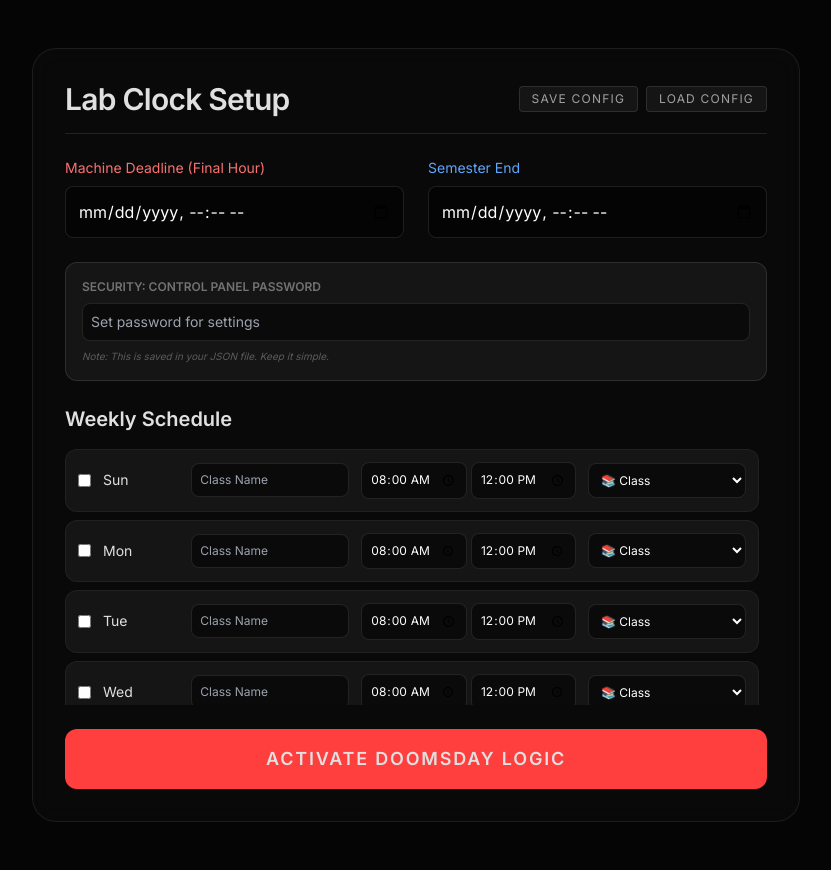
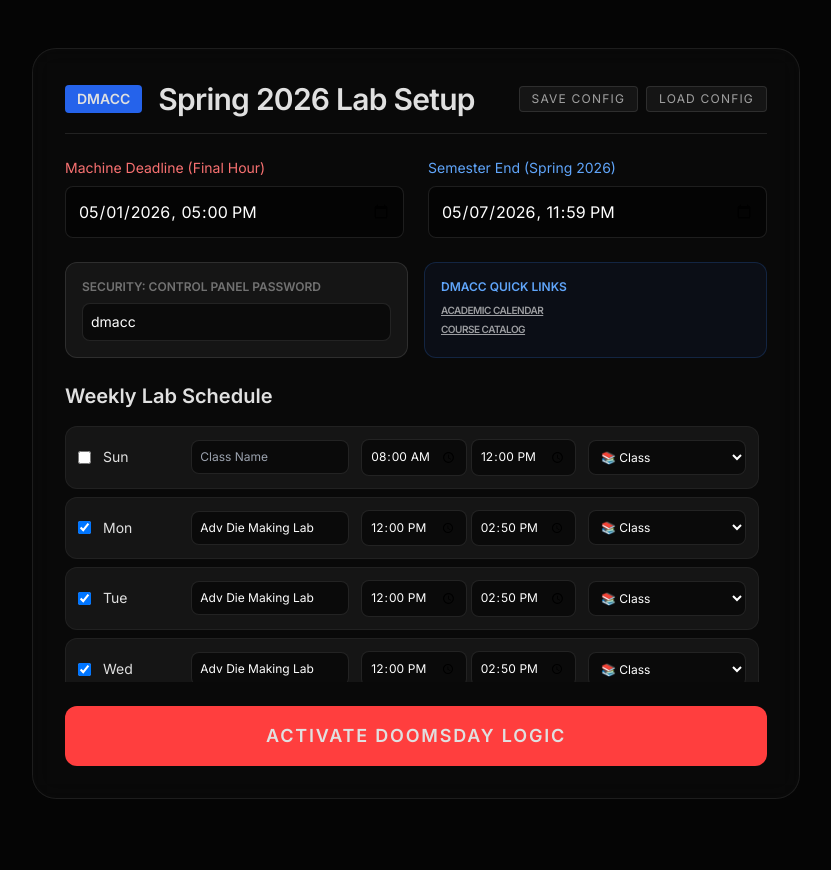
Before and after one commit to jostallin/Lab-Count-Down-Domesday-clock, a plain HTML site: page index.html in a window 1280 px wide. Shown: the whole page, without its empty margins (224-1055 px from the left). After the commit the page ends 847 px from the top, so only its background shows below. Drawn offline with nearby package versions, Linux system fonts and the light colour scheme.

Commit message:
Update title and labels for DMACC Edition

```diff
--- a/index.html
+++ b/index.html
@@ -3,7 +3,7 @@
 <head>
     <meta charset="UTF-8">
     <meta name="viewport" content="width=device-width, initial-scale=1.0">
-    <title>Lab Doomsday Clock - Hours Edition</title>
+    <title>Lab Doomsday Clock - DMACC Edition</title>
     <script src="https://cdn.tailwindcss.com"></script>
     <style>
         @import url('https://fonts.googleapis.com/css2?family=Orbitron:wght@400;700&family=Inter:wght@400;600&display=swap');
@@ -102,7 +102,10 @@
     <!-- SETUP VIEW -->
     <div id="setup-view" class="w-full max-w-3xl glass-panel p-8 space-y-6 my-auto">
         <div class="flex flex-col md:flex-row justify-between items-start md:items-center border-b border-white/10 pb-4 gap-4">
-            <h1 class="text-3xl font-bold tracking-tight">Lab Clock Setup</h1>
+            <div class="flex items-center gap-4">
+                <div class="bg-blue-600 px-3 py-1 rounded font-bold text-sm">DMACC</div>
+                <h1 class="text-3xl font-bold tracking-tight">Spring 2026 Lab Setup</h1>
+            </div>
             <div class="flex gap-2">
                 <button onclick="exportConfig()" class="btn-secondary px-3 py-1 rounded text-xs uppercase tracking-widest text-white/60">Save Config</button>
                 <button onclick="document.getElementById('import-input').click()" class="btn-secondary px-3 py-1 rounded text-xs uppercase tracking-widest text-white/60">Load Config</button>
@@ -116,19 +119,27 @@
                 <input type="datetime-local" id="machine-deadline" class="w-full p-3 rounded-lg">
             </div>
             <div>
-                <label class="block text-sm font-medium mb-2 text-blue-400">Semester End</label>
+                <label class="block text-sm font-medium mb-2 text-blue-400">Semester End (Spring 2026)</label>
                 <input type="datetime-local" id="semester-deadline" class="w-full p-3 rounded-lg">
             </div>
         </div>
 
-        <div class="p-4 bg-white/5 rounded-xl border border-white/10">
-            <label class="block text-xs font-bold uppercase text-white/40 mb-2">Security: Control Panel Password</label>
-            <input type="text" id="admin-pass" placeholder="Set password for settings" class="w-full p-2 rounded-lg text-sm">
-            <p class="text-[10px] mt-2 text-white/30 italic">Note: This is saved in your JSON file. Keep it simple.</p>
+        <div class="grid grid-cols-1 md:grid-cols-2 gap-4">
+            <div class="p-4 bg-white/5 rounded-xl border border-white/10">
+                <label class="block text-xs font-bold uppercase text-white/40 mb-2">Security: Control Panel Password</label>
+                <input type="text" id="admin-pass" placeholder="Set password" class="w-full p-2 rounded-lg text-sm">
+            </div>
+            <div class="p-4 bg-blue-900/10 rounded-xl border border-blue-500/20">
+                <label class="block text-xs font-bold uppercase text-blue-400 mb-2">DMACC Quick Links</label>
+                <div class="flex flex-col gap-1 text-[10px] uppercase font-bold tracking-tighter">
+                    <a href="https://www.dmacc.edu/calendar/index.html" target="_blank" class="text-white/60 hover:text-white underline">Academic Calendar</a>
+                    <a href="https://catalog.dmacc.edu/" target="_blank" class="text-white/60 hover:text-white underline">Course Catalog</a>
+                </div>
+            </div>
         </div>
 
         <div class="space-y-4">
-            <h2 class="text-xl font-semibold">Weekly Schedule</h2>
+            <h2 class="text-xl font-semibold">Weekly Lab Schedule</h2>
             <div id="schedule-container" class="space-y-2 max-h-64 overflow-y-auto pr-2 custom-scrollbar"></div>
         </div>
 
@@ -158,7 +169,7 @@
                 <div class="text-[0.6rem] uppercase tracking-widest mb-4 opacity-60 text-blue-400">Potential Bonus Hours</div>
                 <div class="flex items-baseline justify-center gap-2">
                     <span id="bonus-hours" class="text-8xl md:text-9xl font-bold digital-font glow-blue text-blue-500">00</span>
-                    <span class="text-2xl digital-font text-blue-900">HRS</span>
+                    <span class="text-2xl digital-font text-red-900 opacity-20">BONUS</span>
                 </div>
             </div>
         </div>
@@ -179,11 +190,21 @@
 
     <script>
         const daysOfWeek = ['Sunday', 'Monday', 'Tuesday', 'Wednesday', 'Thursday', 'Friday', 'Saturday'];
+
+        // Updated Spring 2026 Schedule: Adv Die Making Lab (Mon-Thu 12:00-14:50)
         let config = {
-            password: '',
-            machineDeadline: null,
-            semesterDeadline: null,
-            schedule: daysOfWeek.map(day => ({ day, active: false, name: '', start: '08:00', end: '12:00', type: 'class' }))
+            password: 'dmacc',
+            machineDeadline: '2026-05-01T17:00',
+            semesterDeadline: '2026-05-07T23:59',
+            schedule: [
+                { day: 'Sunday', active: false, name: '', start: '08:00', end: '12:00', type: 'class' },
+                { day: 'Monday', active: true, name: 'Adv Die Making Lab', start: '12:00', end: '14:50', type: 'class' },
+                { day: 'Tuesday', active: true, name: 'Adv Die Making Lab', start: '12:00', end: '14:50', type: 'class' },
+                { day: 'Wednesday', active: true, name: 'Adv Die Making Lab', start: '12:00', end: '14:50', type: 'class' },
+                { day: 'Thursday', active: true, name: 'Adv Die Making Lab', start: '12:00', end: '14:50', type: 'class' },
+                { day: 'Friday', active: true, name: 'Open Lab Bonus', start: '08:00', end: '16:00', type: 'bonus' },
+                { day: 'Saturday', active: false, name: '', start: '08:00', end: '12:00', type: 'class' }
+            ]
         };
 
         function init() {
@@ -209,6 +230,8 @@
                 container.appendChild(div);
             });
             document.getElementById('admin-pass').value = config.password;
+            document.getElementById('machine-deadline').value = config.machineDeadline;
+            document.getElementById('semester-deadline').value = config.semesterDeadline;
         }
 
         function updateSchedule(index, field, value) { config.schedule[index][field] = value; }
@@ -218,7 +241,7 @@
             config.semesterDeadline = document.getElementById('semester-deadline').value;
             config.password = document.getElementById('admin-pass').value;
             const dataStr = "data:text/json;charset=utf-8," + encodeURIComponent(JSON.stringify(config));
-            const a = document.createElement('a'); a.href = dataStr; a.download = "lab_clock_config.json"; a.click();
+            const a = document.createElement('a'); a.href = dataStr; a.download = "dmacc_td_advlab_config.json"; a.click();
         }
 
         function importConfig(event) {
@@ -226,7 +249,12 @@
             if (!file) return;
             const reader = new FileReader();
             reader.onload = (e) => {
-                try { config = JSON.parse(e.target.result); init(); } catch { alert("Invalid file"); }
+                try {
+                    config = JSON.parse(e.target.result);
+                    init();
+                } catch {
+                    alert("Invalid file format.");
+                }
             };
             reader.readAsText(file);
         }
@@ -309,14 +337,15 @@
 
             const totalHours = classH + bonusH;
             const mainTitle = document.getElementById('main-title');
-            if (totalHours < 10) {
-                document.body.style.setProperty('--intensity', '1');
+            if (totalHours < 15) {
+                document.body.style.setProperty('--intensity', (20 - totalHours) / 5);
                 document.body.classList.add('doom-shake');
                 document.getElementById('doom-overlay').style.display = 'block';
-                mainTitle.innerText = "TIME IS RUNNING OUT";
+                mainTitle.innerText = "CRITICAL TIME REMAINING";
             } else {
                 document.body.classList.remove('doom-shake');
                 document.getElementById('doom-overlay').style.display = 'none';
+                mainTitle.innerText = "Productive Time Remaining";
             }
 
             const diff = machineTarget - now;
```
